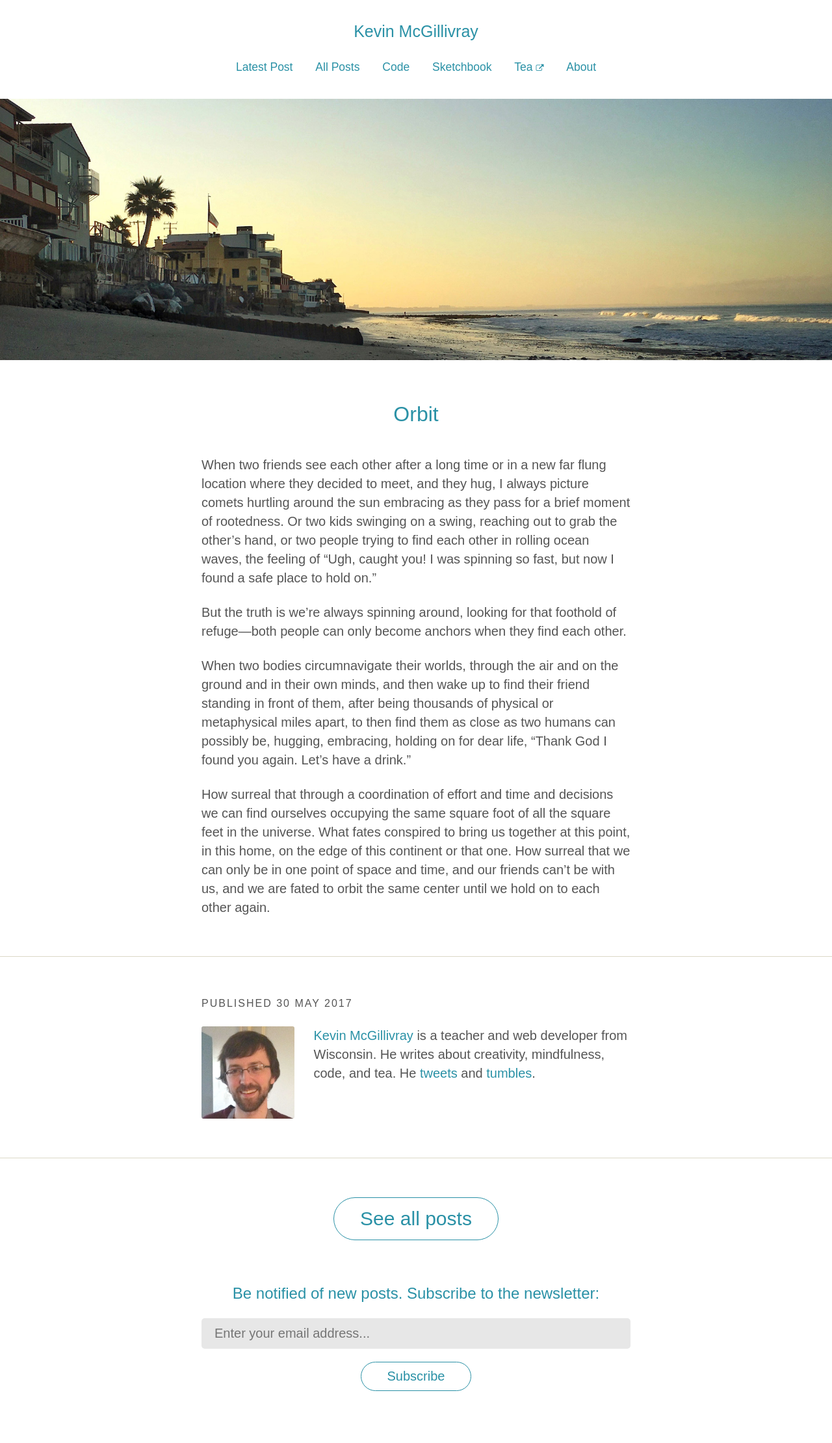
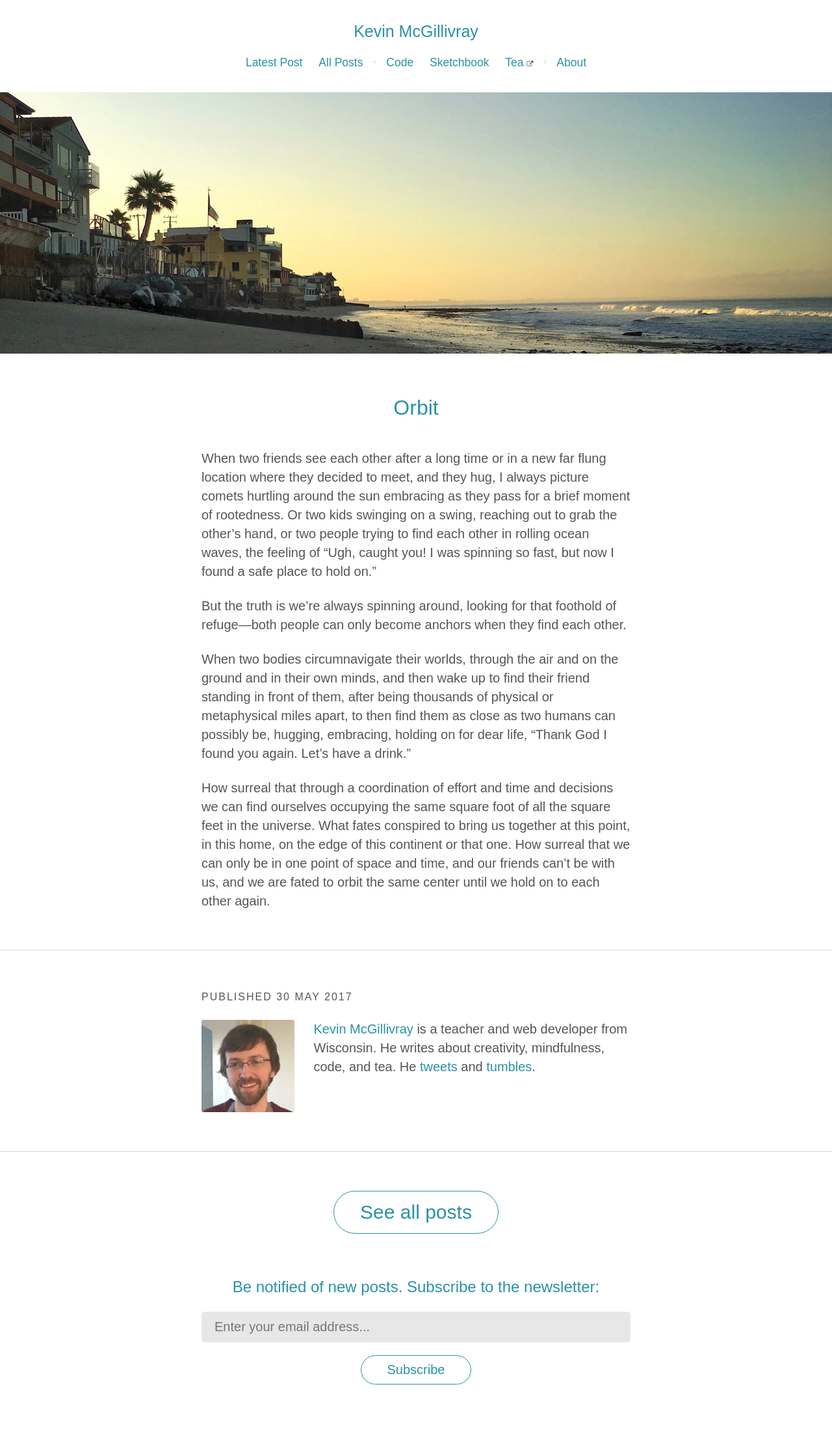
Before and after one commit to kmcgillivray/kmcgillivray.github.io, a Jekyll site: the page built from index.html, in a window 1280 px wide. Shown: the whole page at 65% size. Built offline with Jekyll 4.4.1, drawn with Linux system fonts in a browser that asks for light colours; nearby versions of some CDN libraries.

Commit message:
Iterate nav

```diff
--- a/_includes/navigation.html
+++ b/_includes/navigation.html
@@ -1,24 +1,26 @@
-		<nav class="nav">
-      <div class="nav-header">
-        <h1 class="nav-name f4"><a href="/">{{ site.title }}</a></h1>
-  		  <nav class="nav-menu tc f6 w-100">
-  		  	<ul>
-            <li {% if page.home %}class="active"{% endif %}>
+<nav class="tc ph3">
+  <div>
+    <h1 class="f4"><a href="/">{{ site.title }}</a></h1>
+	  <nav class="f6 w-100">
+	  	<ul class="list pl0">
+        <li class="dib ph2">
           <a href="/">Latest Post</a>
         </li>
-						<li {% if page.title == "Archive" %}class="active"{% endif %}>
+				<li class="dib ph2">
 					<a href="/archive">All Posts</a>
 				</li>
-						<li {% if page.title == "Code" %}class="active"{% endif %}>
+				<span class="db dib-ns light-gray"><span class="dn di-ns">•</span></span>
+				<li class="dib ph2">
 					<a href="/code">Code</a>
 				</li>
-  		  		<li {% if page.title == "Sketchbook" %}class="active"{% endif %}>
+	  		<li class="dib ph2">
 	  			<a href="/sketchbook">Sketchbook</a>
 	  		</li>
-						<li>
-  		  			<a target="_blank" href="http://teaguide.co">Tea <span class="fa fa-external-link"></span></a>
+				<li class="dib ph2">
+	  			<a target="_blank" href="http://teaguide.co">Tea <span class="small fa fa-external-link mid-gray"></span></a>
 	  		</li>
-  		  		<li {% if page.title == "About" %}class="active"{% endif %}>
+				<span class="db dib-ns light-gray"><span class="dn di-ns">•</span></span>
+	  		<li class="dib ph2">
 	  			<a href="/about">About</a>
 	  		</li>
         <!-- <li {% if page.title == "Status" %}class="active"{% endif %}>
--- a/_sass/navigation.scss
+++ /dev/null
@@ -1,32 +0,0 @@
-.nav-name {
-  width: 100%;
-  text-align: center;
-  color: $main-color;
-  padding-bottom: 0;
-}
-.nav-menu a {
-  // color: $text-color;
-  padding: 15px;
-  display: inline-block;
-  border-bottom: none;
-}
-.nav-menu {
-  margin-bottom: 1rem;
-}
-.nav-menu ul {
-	list-style: none;
-	padding-left: 0;
-  margin-bottom: 0;
-  margin-top: 0;
-}
-.nav-menu ul li {
-  display: inline-block;
-  margin-bottom: 0;
-}
-.nav-menu .active a {
-  border-bottom: 0;
-  color: $main-color;
-}
-.nav-menu .fa {
-  font-size: .6rem;
-}
--- a/_sass/typography.scss
+++ b/_sass/typography.scss
@@ -152,3 +152,6 @@ figure {
   color: $main-color;
   transition: .3s color;
 }
+.small {
+  font-size: .5rem;
+}
--- a/css/main.scss
+++ b/css/main.scss
@@ -7,7 +7,6 @@
 @import 'grid';
 @import 'layout';
 @import 'typography';
-@import 'navigation';
 @import 'sidebar';
 @import 'post';
 @import 'project';
```
Lines whose indentation alone changed are shown as unchanged.
